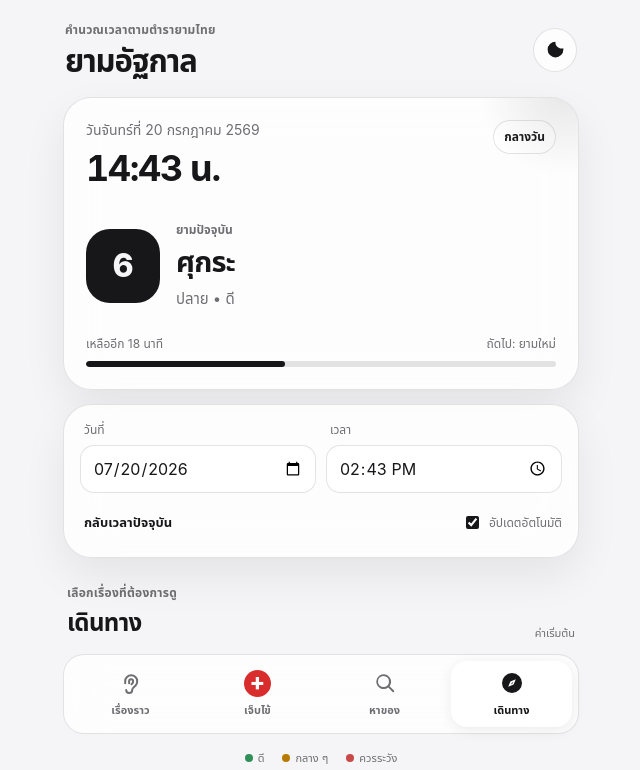
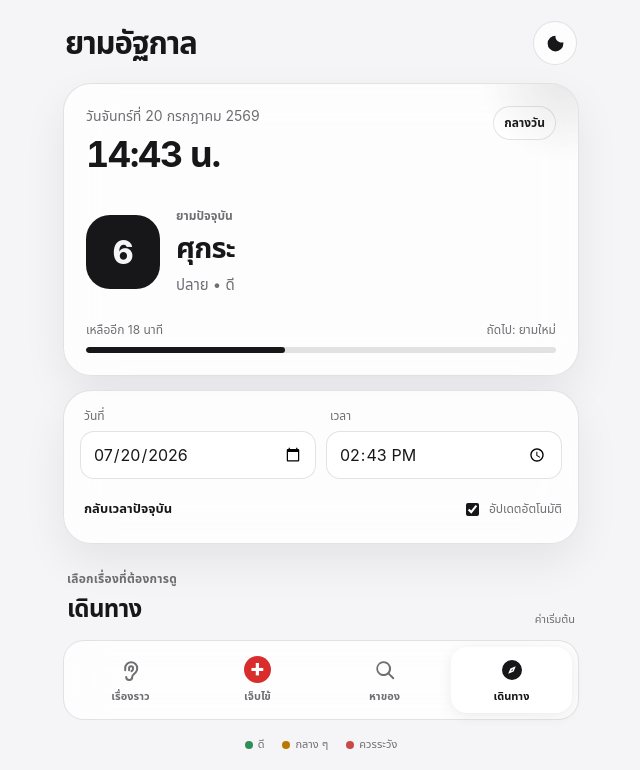
Before and after one commit to Wittaya-Tasu/Yaam_Attakarn_ByTasuya, a plain HTML site: page index.html in a window 1280 px wide. Shown: the top 770 px of the page, without its empty margins (319-959 px from the left). Drawn offline with Linux system fonts and the light colour scheme.

Commit message:
Add files via upload

```diff
--- a/index.html
+++ b/index.html
@@ -22,7 +22,6 @@
   <main id="app" class="app is-loading">
     <header class="topbar">
       <div>
-        <p class="eyebrow">คำนวณเวลาตามตำรายามไทย</p>
         <h1>ยามอัฐกาล</h1>
       </div>
       <button id="themeBtn" class="icon-button" type="button" aria-label="เปลี่ยนโหมดสี">
```
